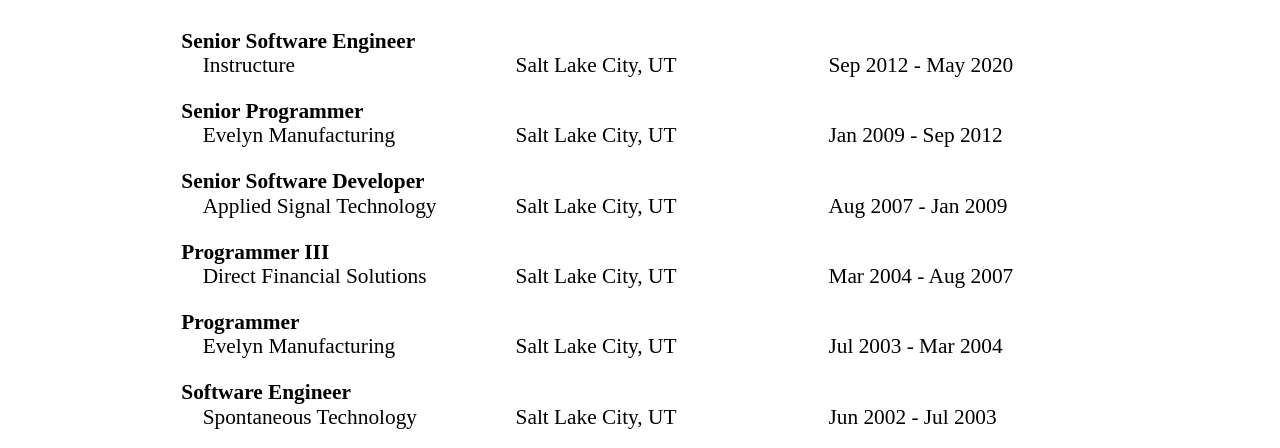
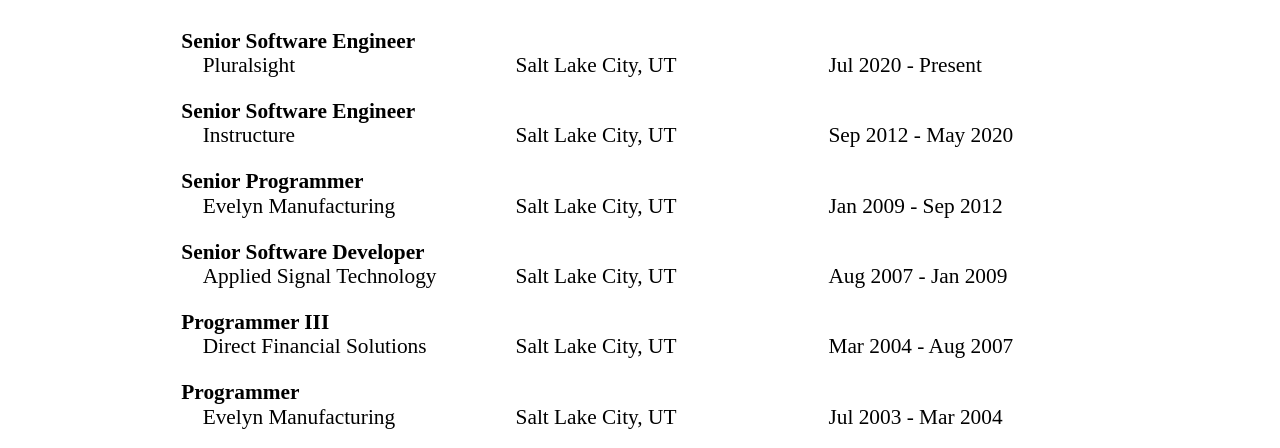
Before and after one commit to jwillesen/home, a Gatsby site: page /resume in a window 1280 px wide. Shown: the part 335-783 px from the top of the page. Built offline with nearby package versions, Linux system fonts and the light colour scheme; Gatsby itself is replaced by a stand-in of ours.

Commit message:
add PS to experience

```diff
--- a/src/pages/resume.js
+++ b/src/pages/resume.js
@@ -86,6 +86,12 @@
       <ContactInformation />
       <ResumeSection>
         <SectionHeader>Experience</SectionHeader>
+        <Experience
+          business="Pluralsight"
+          title="Senior Software Engineer"
+          dates="Jul 2020 - Present"
+          location="Salt Lake City, UT"
+        ></Experience>
         <Experience
           business="Instructure"
           title="Senior Software Engineer"
```
Also changed, not shown: 1 other file.
